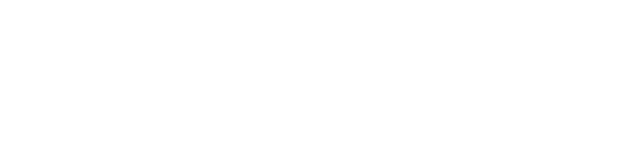
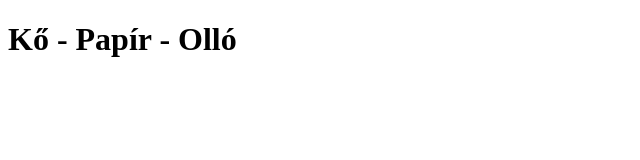
Before and after one commit to korsoslaszlo/kopapirollo, a plain HTML site: page index.html in a window 1280 px wide. Shown: the whole page, without its empty margins (0-640 px from the left). Drawn offline with Linux system fonts and the light colour scheme.

Commit message:
Mappa módosítás már megint

```diff
--- a/index.html
+++ b/index.html
@@ -6,6 +6,6 @@
     <title>Document</title>
 </head>
 <body>
-
+    <h1>Kő - Papír - Olló</h1>
 </body>
 </html>
```
Also changed, not shown: css/main.css (deleted), main.css (added).
